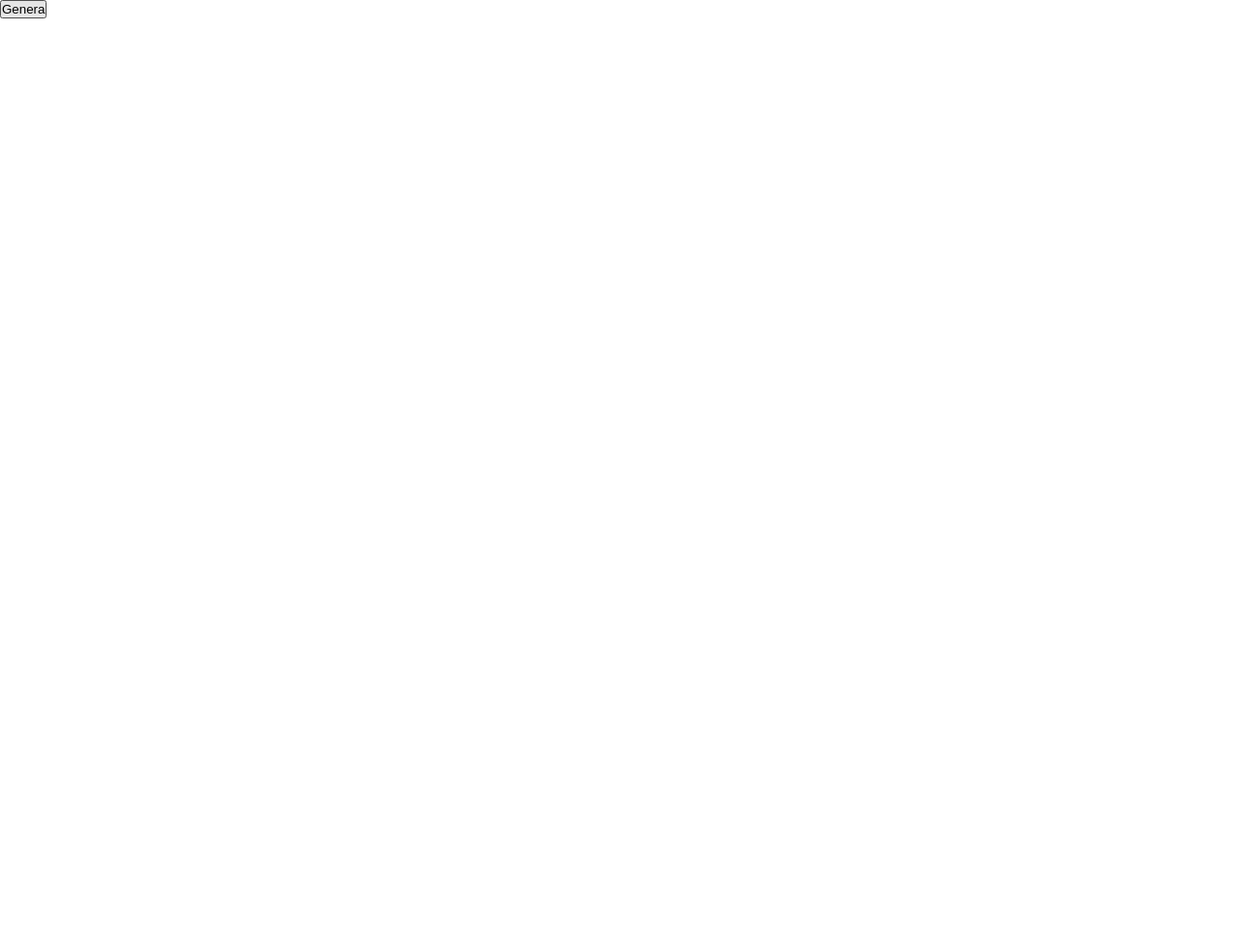
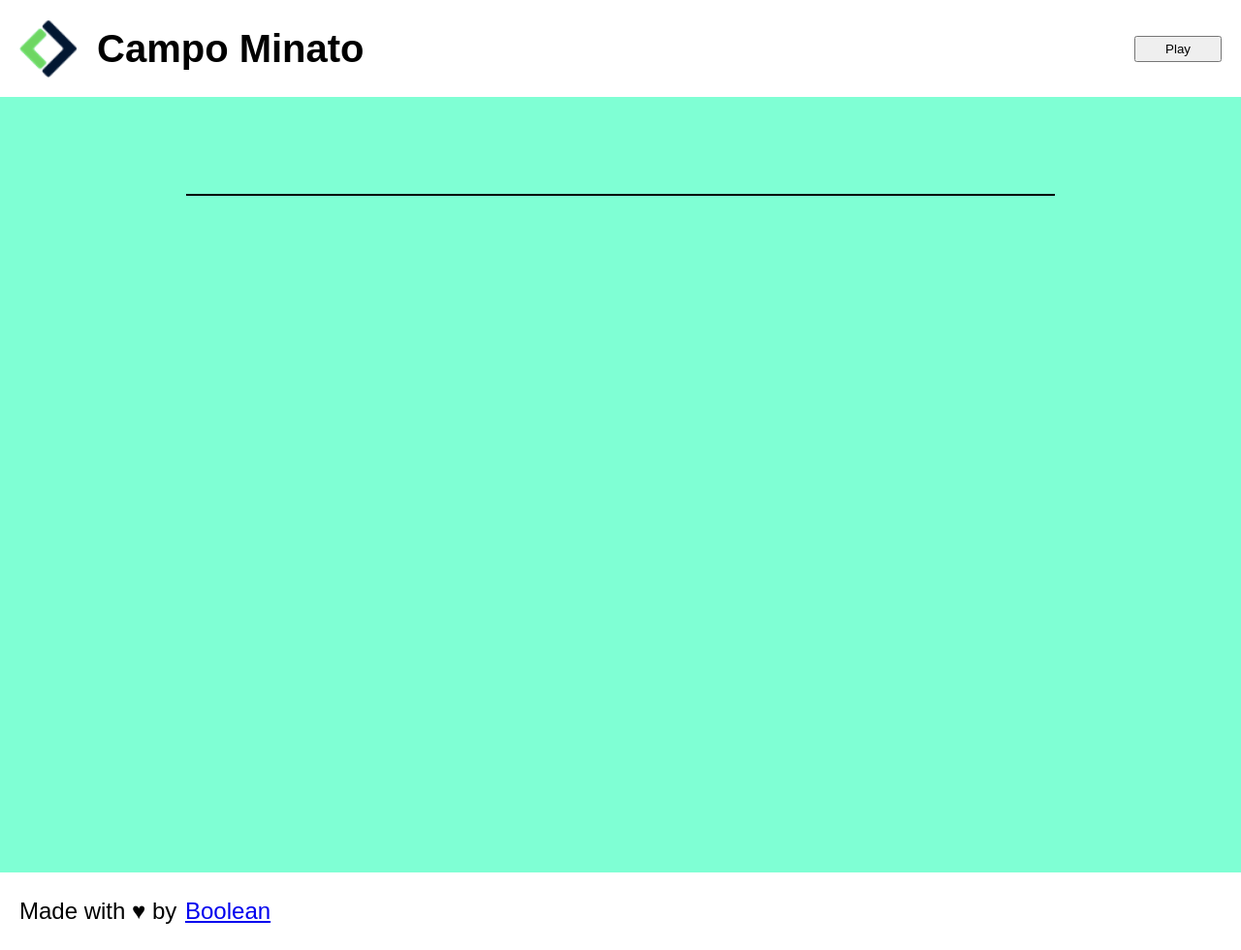
Before and after one commit to Andrea8802/js-campominato-grid, a plain HTML site: page index.html in a window 1280 px wide. Shown: the whole page at 97% size. Before the commit the page ends 800 px from the top, so only its background shows below. Drawn offline with Linux system fonts and the light colour scheme.

Commit message:
header and footer done

```diff
--- a/css/style.css
+++ b/css/style.css
@@ -1,3 +1,4 @@
+/* General Rules */
 *{
     box-sizing: border-box;
     padding: 0;
@@ -8,6 +9,44 @@ body{
     font-family: Arial, Helvetica, sans-serif;
 }
 
+
+/* Header */
+header{
+    height: 100px;
+    background-color: white;
+    display: flex;
+    justify-content: space-between;
+    align-items: center;
+    padding: 0 20px;
+}
+
+.logo{
+    display: flex;
+    align-items: center;
+    gap: 20px;
+    width: 500px;
+}
+
+    .logo > img{
+        width: 12%;
+    }
+
+    .logo > h1{
+    display: inline-block;
+    font-size: 40px;
+    }
+
+#play{
+    padding: 4px 30px;
+}
+
+/* Main Rules */
+main{
+    background-color: #7fffd4;
+    padding: 100px 0;
+    min-height: 100vh;
+}
+
 #container{
     width: 70%;
     margin: auto;
@@ -15,16 +54,26 @@ body{
     justify-content: center;
     align-items: center;
     flex-wrap: wrap;
-    gap: 10px;
-    background-color: blueviolet;
+    border: 1px solid black;
 }
 
 .box{
-    background-color: red;
-    width: calc(100% / 10 - 10px);
+    border: 1px solid black;
+    width: calc(100% / 10);
     height: 95px;
     display: flex;
     justify-content: center;
     align-items: center;
     font-size: 30px;
 }
+
+
+
+/* Footer Ruòes */
+footer{
+    height: 80px;
+    padding: 0 20px;
+    font-size: 24px;
+    display: flex;
+    align-items: center;
+}
--- a/index.html
+++ b/index.html
@@ -8,15 +8,32 @@
     <title>Campo Minato</title>
 </head>
 <body>
+
+    <header>
+        <div class="logo">
+            <img src="img/Logo.png" alt="Logo Image">
+
+            <h1>
+                Campo Minato
+            </h1>
+        </div>
+
+        <button id="play">
+            Play
+        </button>
+
+    </header>
     <main>
         <div id="container">
 
         </div>
     </main>
-    <button id="genera">
-        Genera
-    </button>
 
+    <footer>
+        Made with &hearts; by
+        &VeryThinSpace;
+        <a href="#">Boolean</a>
+    </footer>
 
     <script type="text/javascript" src="js/main.js"></script>
 
--- a/js/main.js
+++ b/js/main.js
@@ -2,10 +2,10 @@
 
 // Manipolazione DOM
 const container = document.getElementById("container");
-const genera = document.getElementById("genera");
+const genera = document.getElementById("play");
 
 
-
+// Bottone genera
 genera.addEventListener("click",
     function(){
         for(i = 1; i <= 100; i++){
```
Also changed, not shown: img/Logo.png (added).
